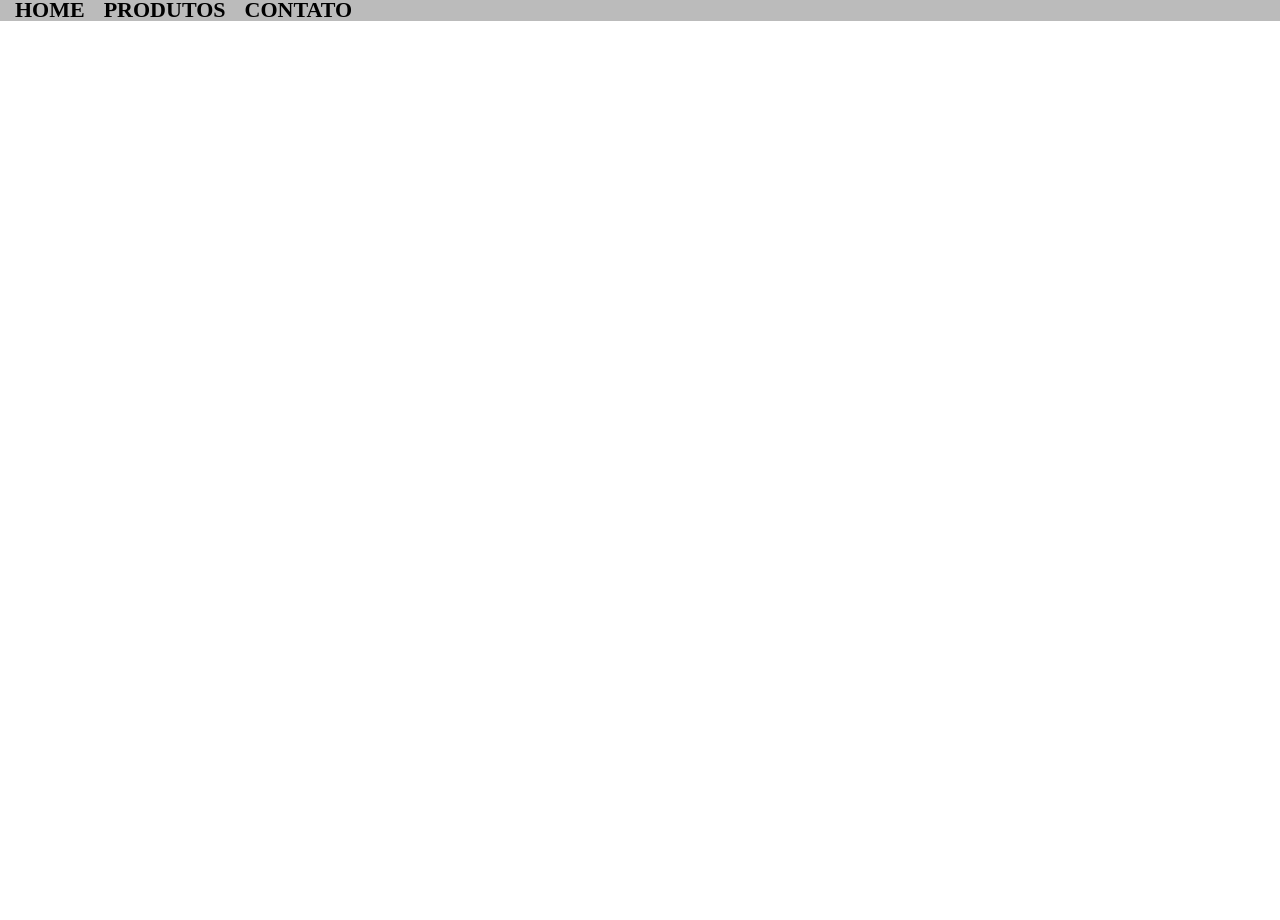
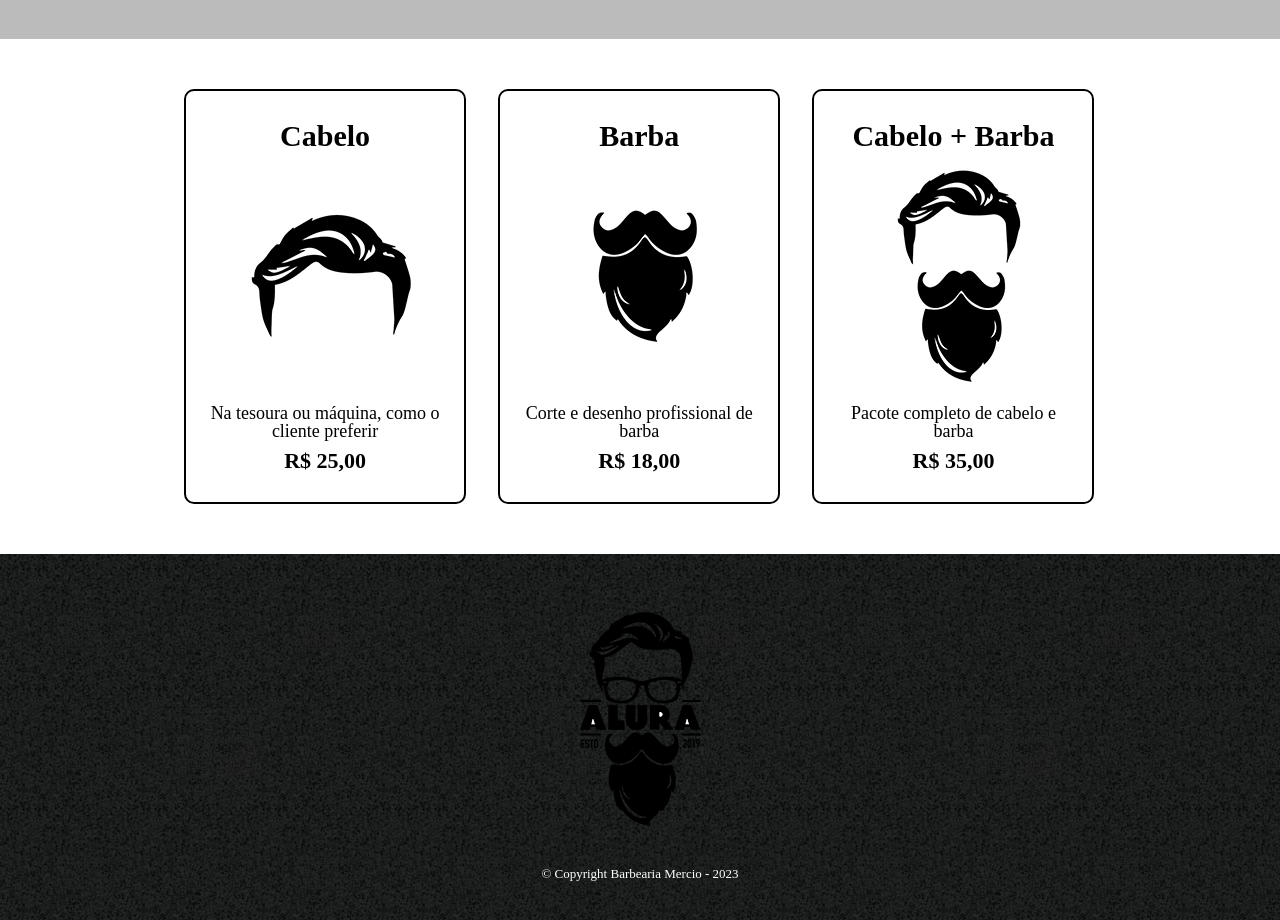
Before and after one commit to MercioGiaretta/Html-CSS, a plain HTML site: page produto.html in a window 1280 px wide. Shown: the part 254-1174 px from the top of the page. Before the commit the page ends 800 px from the top, so only its background shows below. Drawn offline with Linux system fonts and the light colour scheme.

Commit message:
Add files via upload

```diff
--- a/produto.css
+++ b/produto.css
@@ -1,7 +1,20 @@
 header {
     background: #BBBBBB;
+    padding: 20px 0;
 }
 
+.caixa {
+    position: relative;
+    width: 940px;
+    margin: 0 auto;
+}
+
+nav {
+    position: absolute;
+    top: 110px;
+    right: 0;
+
+}
 nav li {
     display: inline;
     margin: 0 0 0 15px;
@@ -14,3 +27,65 @@ nav a {
     font-size: 22px;
     text-decoration: none;
 }
+
+nav a:hover {
+    color: #b12929;
+    text-decoration: underline;
+
+}
+
+.produtos {
+    width: 940px;
+    margin: 0 auto;
+    padding: 50px 0;
+}
+
+.produtos li {
+    display: inline-block;
+    text-align: center;
+    width: 30%;
+    vertical-align: top;
+    margin: 0 1.5%;
+    padding: 30px 20px;
+    box-sizing: border-box;
+    border: 2px solid #000000;
+    border-radius: 10px;
+}
+.produtos li:hover {
+    border-color: #ff0101;
+}
+
+.produtos li:active {
+    border-color: blue;
+}
+
+.produtos li:hover h2 {
+    font-size: 34px;
+}
+
+.produtos h2 {
+    font-size: 30px;
+    font-weight: bold;
+}
+
+.produto-descricao{
+    font-size: 18px;
+}
+
+.produto-preco {
+    font-size: 22px;
+    font-weight: bold;
+    margin-top: 10px;
+}
+
+footer {
+    text-align: center;
+    background: url("bg.jpg");
+    padding: 40px 0;
+}
+
+.copyright {
+    color: #FFFFFF;
+    font-size: 13px;
+    margin: 20px 0 0;
+}
--- a/produto.html
+++ b/produto.html
@@ -9,15 +9,45 @@
     </head>
     <body>
         <header>
+            <div class="caixa">
                 <h1><img src="logo.png"></h1>
 
                 <nav>
                     <ul>
-                    <li><a href="index.html">Home</a></li>
+                        <li><a href="https://www.google.com">Home</a></li>
                         <li><a href="produto.html">Produtos</a></li>
                         <li><a href="contato.html">Contato</a></li>
                     </ul>
                 </nav>
+            </div>
         </header>
+
+        <main>
+            <ul class="produtos">
+                <li>
+                    <h2>Cabelo</h2>
+                    <img src="cabelo.jpg">
+                    <p class="produto-descricao">Na tesoura ou máquina, como o cliente preferir</p>
+                    <p class="produto-preco">R$ 25,00</p>
+                </li>
+                <li>
+                    <h2>Barba</h2>
+                    <img src="barba.jpg">
+                    <p class="produto-descricao">Corte e desenho profissional de barba</p>
+                    <p class="produto-preco">R$ 18,00</p>
+                </li>
+                <li>
+                    <h2>Cabelo + Barba</h2>
+                    <img src="cabelo+barba.jpg">
+                    <p class="produto-descricao">Pacote completo de cabelo e barba</p>
+                    <p class="produto-preco">R$ 35,00</p>
+                </li>
+            </ul>
+        </main>
+
+        <footer>
+            <img src="logo.png">
+            <p class="copyright">&copy; Copyright Barbearia Mercio - 2023</p>
+        </footer>
     </body>
 </html>
```
Also changed, not shown: reset.css (line endings or trailing spaces). Lines whose indentation alone changed are shown as unchanged.
